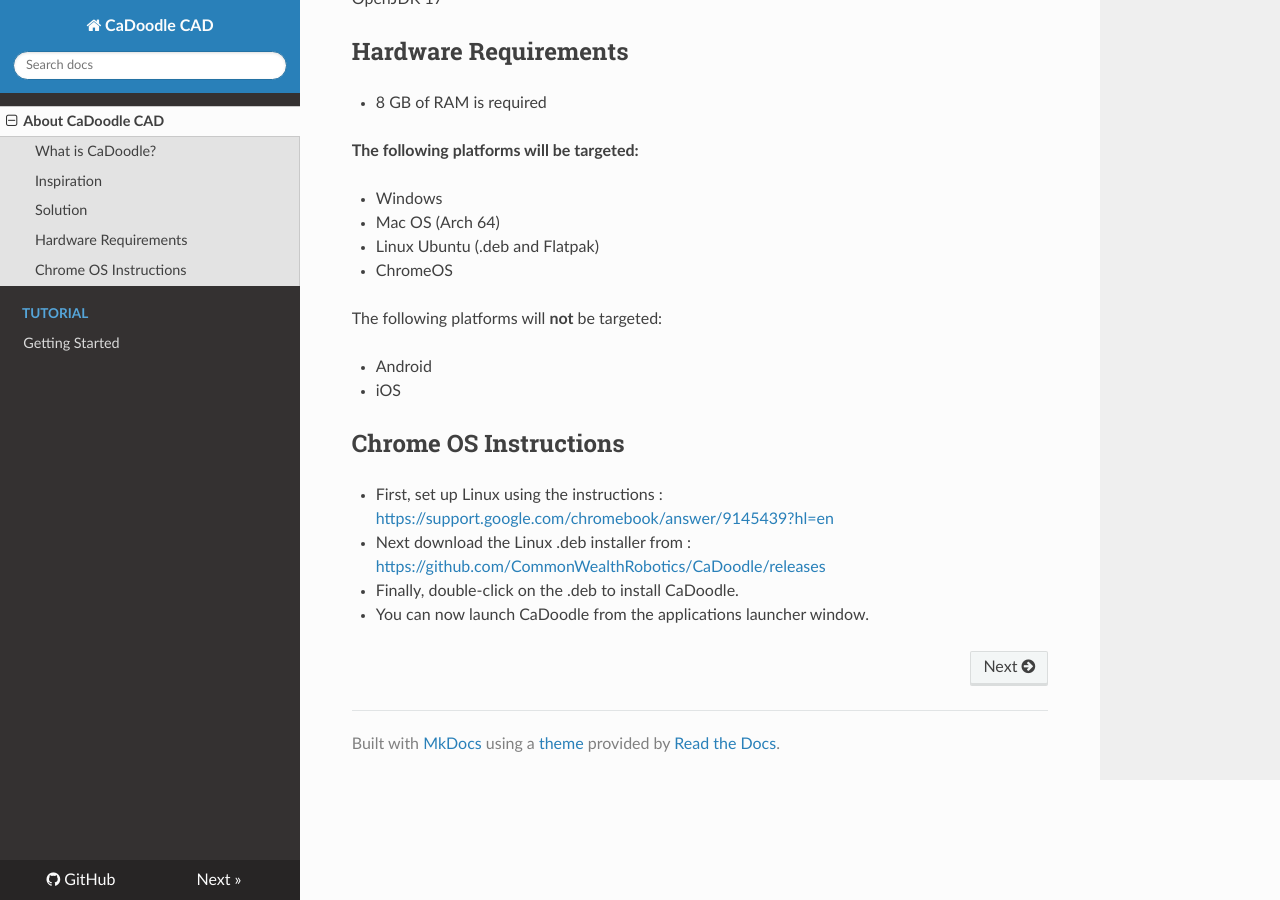
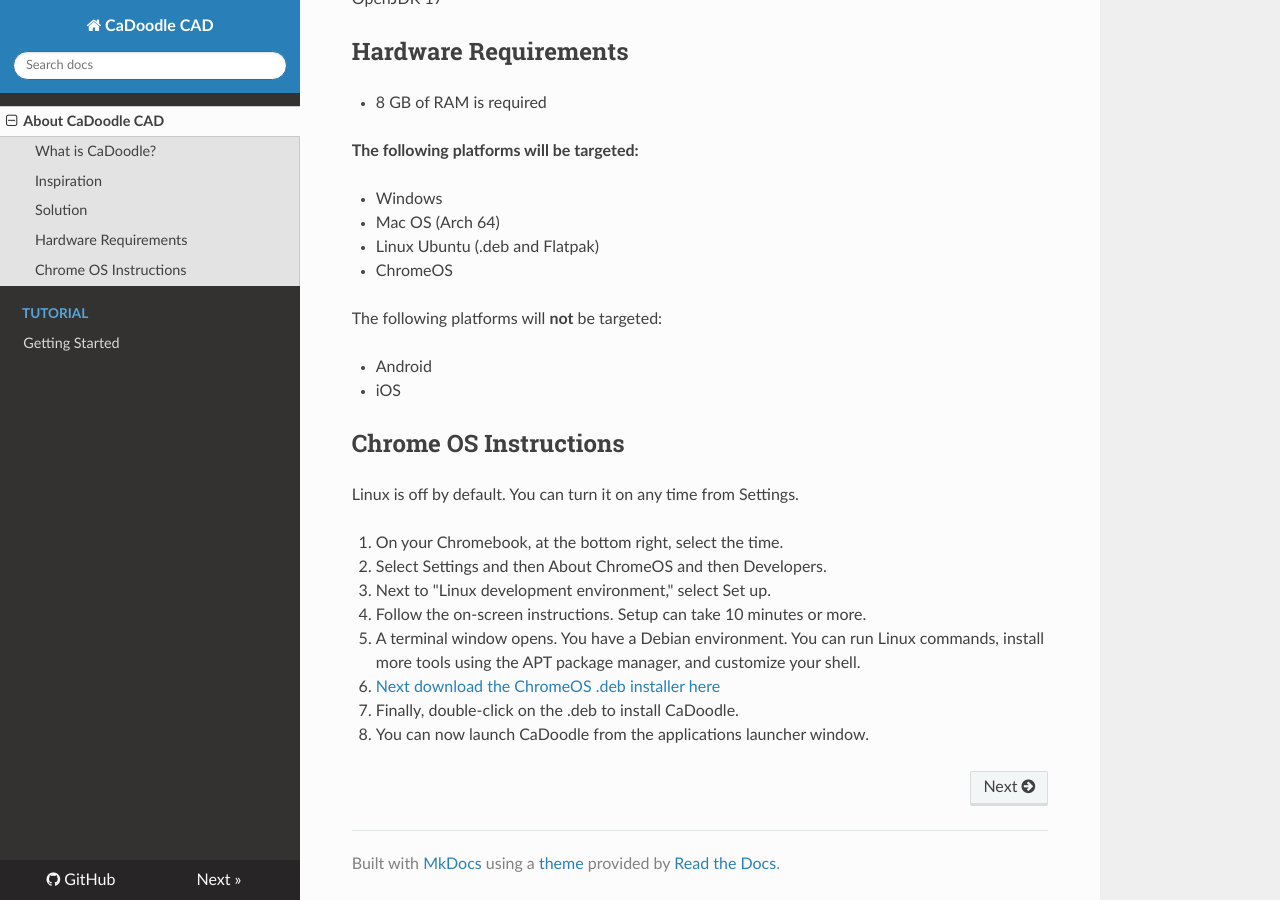
Before and after one commit to CaDoodleWebsite/cadoodlecad.github.io, an MkDocs documentation site: the page built from docs/docs/landing.md, in a window 1280 px wide and 900 px high, scrolled down 1061 px. Built offline with MkDocs 1.6.1, drawn with Linux system fonts in a browser that asks for light colours; nearby versions of some CDN libraries.

Commit message:
Adding chromeos instructions

```diff
--- a/docs/docs/landing.md
+++ b/docs/docs/landing.md
@@ -55,12 +55,21 @@
 
 ## Chrome OS Instructions
 
-- First, set up Linux using the instructions :
-    [https://support.google.com/chromebook/answer/9145439?hl=en](https://support.google.com/chromebook/answer/9145439?hl=en)
 
-- Next download the Linux .deb installer from :
-    [https://github.com/CommonWealthRobotics/CaDoodle/releases](https://github.com/CommonWealthRobotics/CaDoodle/releases)
+Linux is off by default. You can turn it on any time from Settings.
 
-- Finally, double-click on the .deb to install CaDoodle.
+1.    On your Chromebook, at the bottom right, select the time.
 
-- You can now launch CaDoodle from the applications launcher window.
+2.    Select Settings and then About ChromeOS and then Developers.
+
+3.    Next to "Linux development environment," select Set up.
+
+4.    Follow the on-screen instructions. Setup can take 10 minutes or more.
+
+5.    A terminal window opens. You have a Debian environment. You can run Linux commands, install more tools using the APT package manager, and customize your shell.
+
+6. [Next download the ChromeOS .deb installer here](https://cadoodlecad.com/)
+
+7. Finally, double-click on the .deb to install CaDoodle.
+
+8. You can now launch CaDoodle from the applications launcher window.
```
Also changed, not shown: docs/docs/tutorial/history.md (+1 -5 lines).
